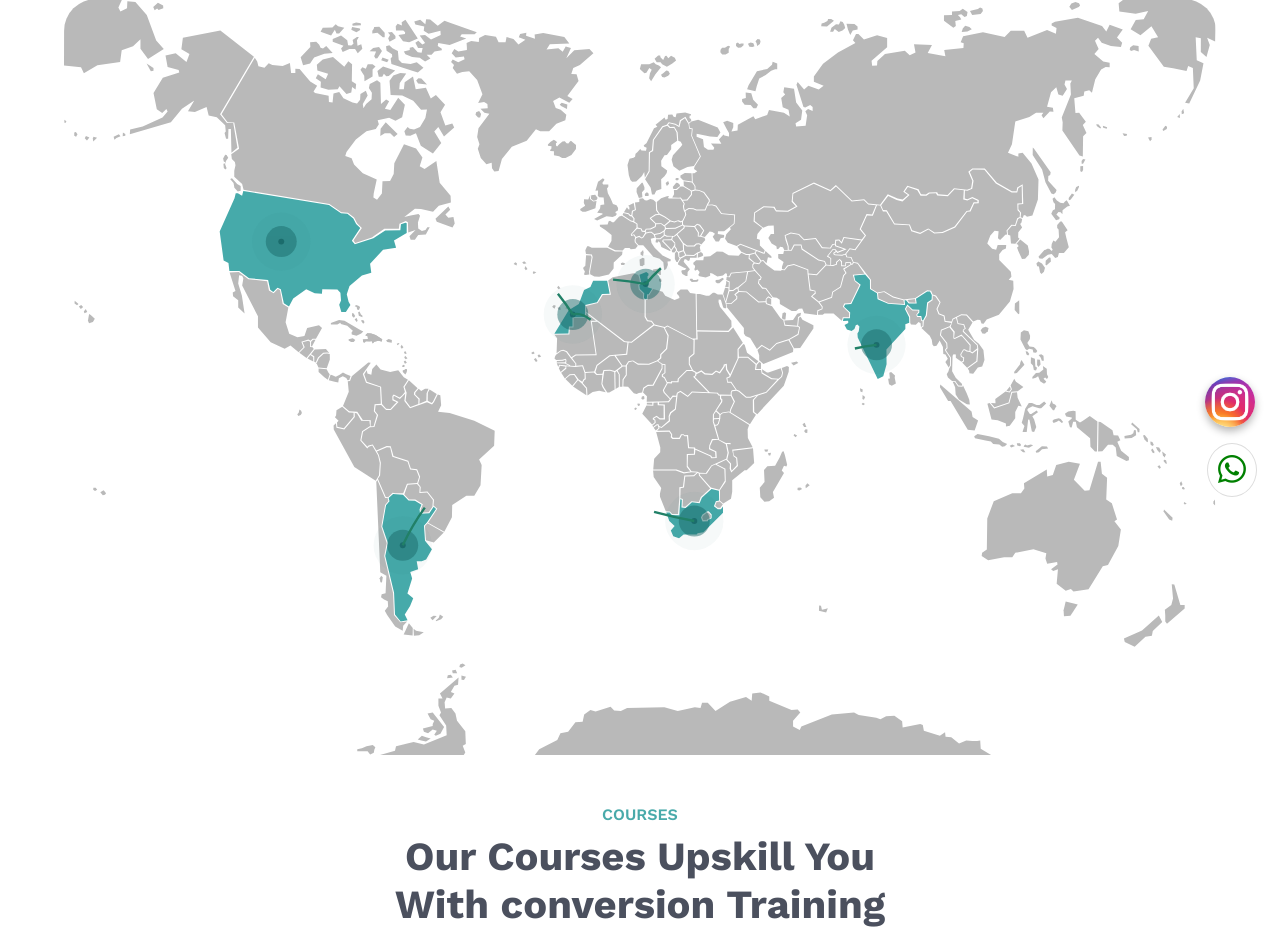
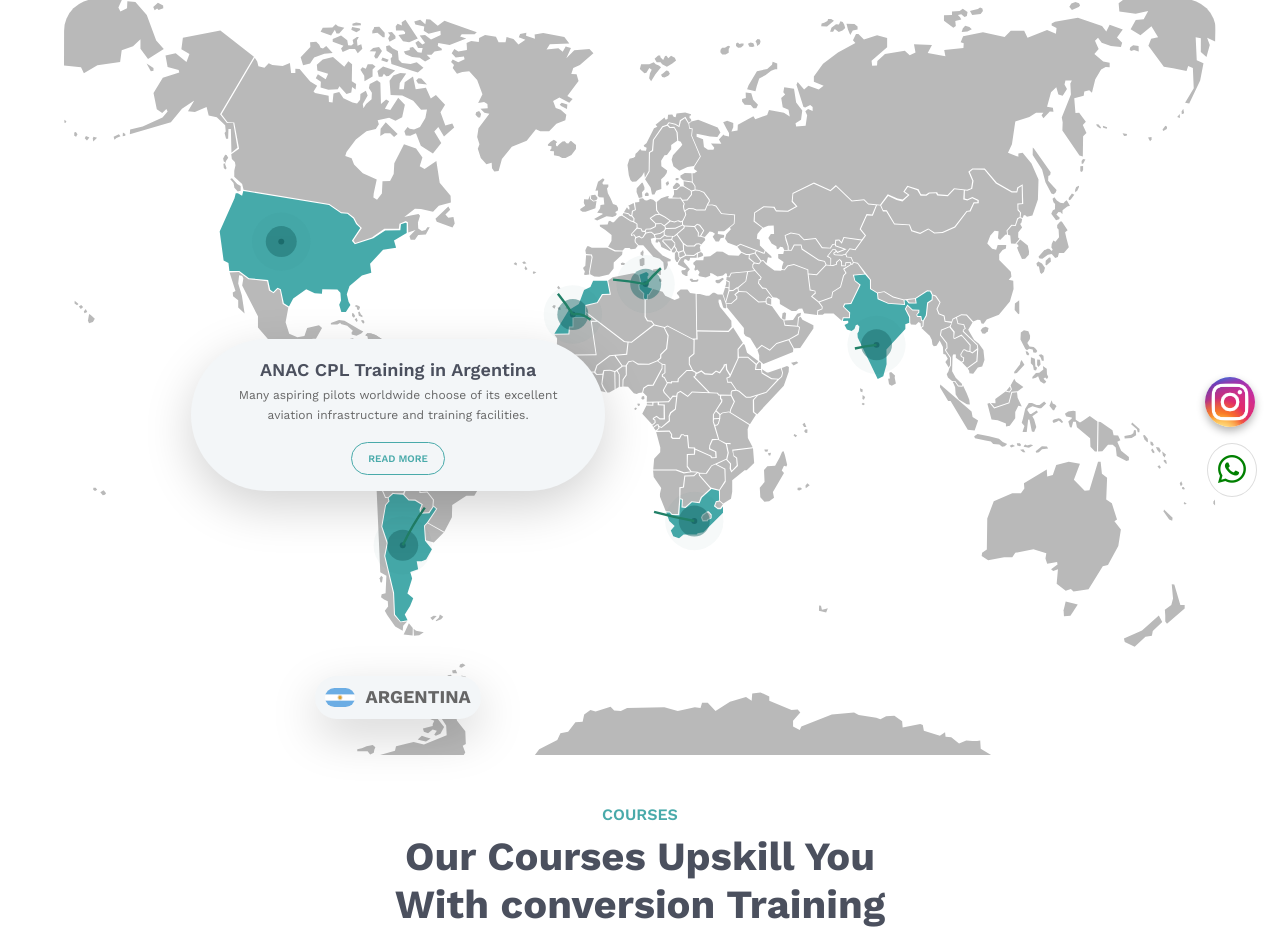
Before and after one commit to JK432/adynamicsweb, a PHP site: page /flying.php in a window 1280 px wide. Shown: the part 273-1220 px from the top of the page. Run offline with PHP 8.4, Linux system fonts and the light colour scheme; some libraries are stand-ins or nearby versions.

Commit message:
argentina pills updated

```diff
--- a/css/globe.css
+++ b/css/globe.css
@@ -30,6 +30,12 @@
   &.south-africa-flag{
     @media(min-width:1200px){
       bottom: -169px;
+    }
+  }
+
+  &.argentina-flag{
+    @media(min-width:1200px){
+      bottom: -228px;
     }
   }
 
@@ -113,18 +119,18 @@
   z-index: 9999;
 
   @media(min-width:768px){
-    top: 10%;
+    top: -1%;
     left: 31%;
   }
 
   @media(min-width:1024px){
-    top: 35%;
+    top: 30%;
     left: 31%;
   }
 
   @media(min-width:1200px){
     left: 30%;
-    top: 43%;
+    top: 40%;
   }
 
   .courses-item {
@@ -139,6 +145,21 @@
   top: 40%;
   left: 35%;
   z-index: 9999;
+
+  @media(min-width:768px){
+    top: 16%;
+    left: 6%;
+  }
+
+  @media(min-width:1024px){
+    top: 39%;
+    left: 5%;
+  }
+
+  @media(min-width:1200px){
+    left: 4%;
+    top: 45%;
+  }
 
   .courses-item {
     background-color: rgb(255, 255, 255);
--- a/flying.php
+++ b/flying.php
@@ -1055,7 +1055,7 @@
                 </div>
             </div>
         </div>
-        <div class="card south-africa" style="background: none; border:none;">
+        <div class="card south-africa bg-transparent" style="background: none; border:none;">
             <div data-wow-delay="0.3s" class="position-relative d-flex flex-column align-items-center justify-content-center">
                 <div class="courses-item d-flex flex-column flex-xl-row arc-shadow overflow-hidden h-100 bg-light rounded-pill shadow-lg">
                     <div class="text-center py-3 px-5 w-100 d-flex align-items-center justify-content-center flex-column">
@@ -1139,17 +1139,19 @@
                 </div>
             </div>
         </div>
-        <div class="card argentina" style="background: none; border:none">
-            <div data-wow-delay="0.3s">
-                <div class="courses-item d-flex flex-column flex-xl-row arc-shadow overflow-hidden h-100">
-                    <div class="text-center p-4">
-                        <h5 class="mb-3 mt-2 mt-xl-1">ANAC CPL Training in Argentina</h5>
-                        <p>
-
-                            Many aspiring pilots worldwide choose of its excellent aviation infrastructure and training
+        <div class="card argentina bg-transparent" style="background: none; border:none;display: block;">
+            <div data-wow-delay="0.3s" class="position-relative d-flex flex-column align-items-center justify-content-center">
+                <div class="courses-item d-flex flex-column flex-xl-row arc-shadow overflow-hidden h-100 bg-light rounded-pill shadow-lg">
+                    <div class="text-center py-3 px-5 w-100 d-flex align-items-center justify-content-center flex-column">
+                        <h5 class="mb-1 mt-2 mt-xl-1 fs-18px">ANAC CPL Training in Argentina</h5>
+                        <p class="fs-12px">
+                            Many aspiring pilots worldwide choose of its excellent <br> aviation infrastructure and training
                             facilities.
                         </p>
-                        <ol class="breadcrumb justify-content-center mb-0">
+                        <a href="./flying/cplargentina.php" class="btn btn-outline-primary btn-sm rounded-pill px-3 py-2 fs-10px">
+                            Read more
+                        </a>
+                        <!-- <ol class="breadcrumb justify-content-center mb-0">
                             <li class="breadcrumb-item small">
                                 <i class="fa fa-signal text-primary me-2"></i>Beginner
                             </li>
@@ -1159,15 +1161,22 @@
                             <li>
                                 <i class="fa fa-map-marker text-primary me-2"></i>Click to learn more
                             </li>
-                        </ol>
+                        </ol> -->
                     </div>
-                    <div class="position-relative mt-auto p-4 pt-0 pt-lg-4">
+                    <!-- <div class="position-relative mt-auto p-4 pt-0 pt-lg-4">
                         <img class="img-fluid border-r10" src="./img/interior.jpg" alt="" />
                         <div class="courses-overlay">
                             <a class="btn btn-outline-primary border-2 courses-btn-bg"
                                 href="./flying/cplargentina.php">Read More</a>
                         </div>
-                    </div>
+                    </div> -->
+                </div>
+
+                <div class="flag-container argentina-flag bg-light rounded-pill shadow-lg">
+                    <img src="/assets/img/flags/argentine-flag.png" alt=" argentina">
+                    <span>
+                        ARGENTINA
+                    </span>
                 </div>
             </div>
         </div>
```
